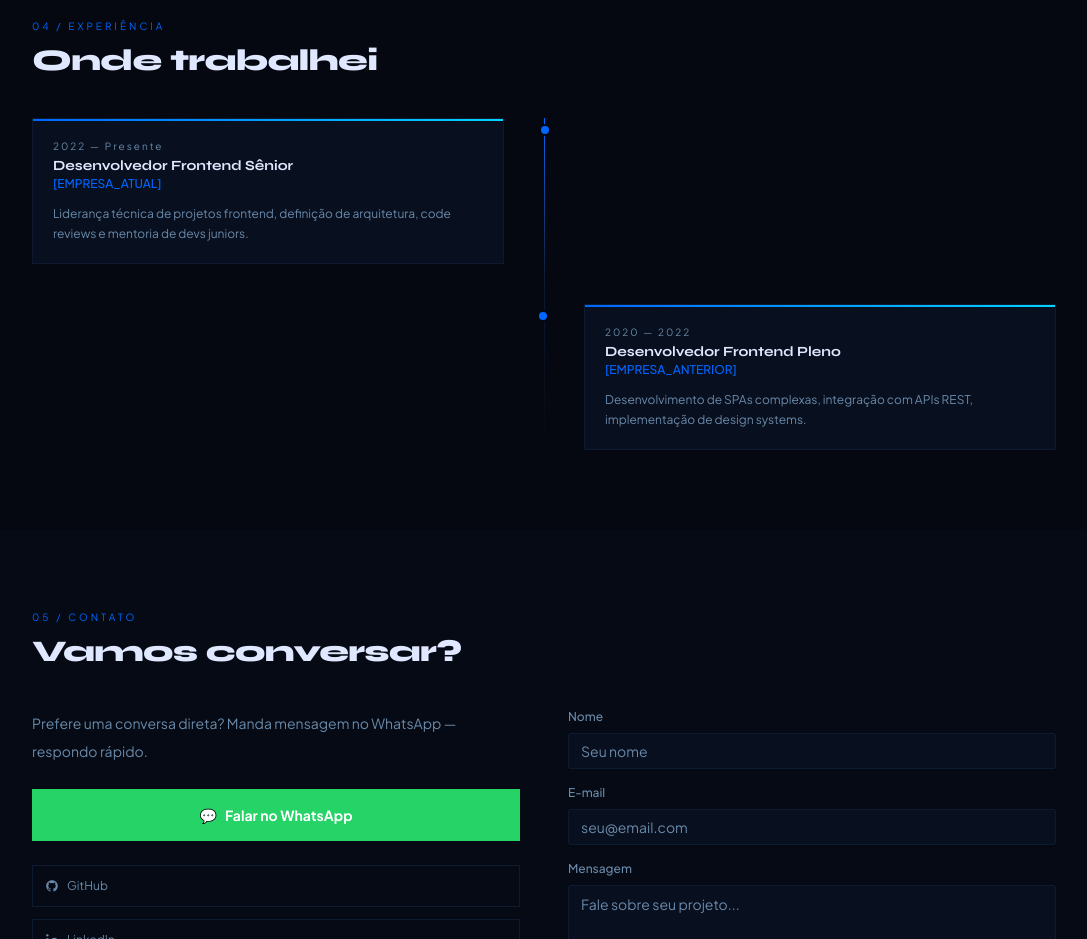
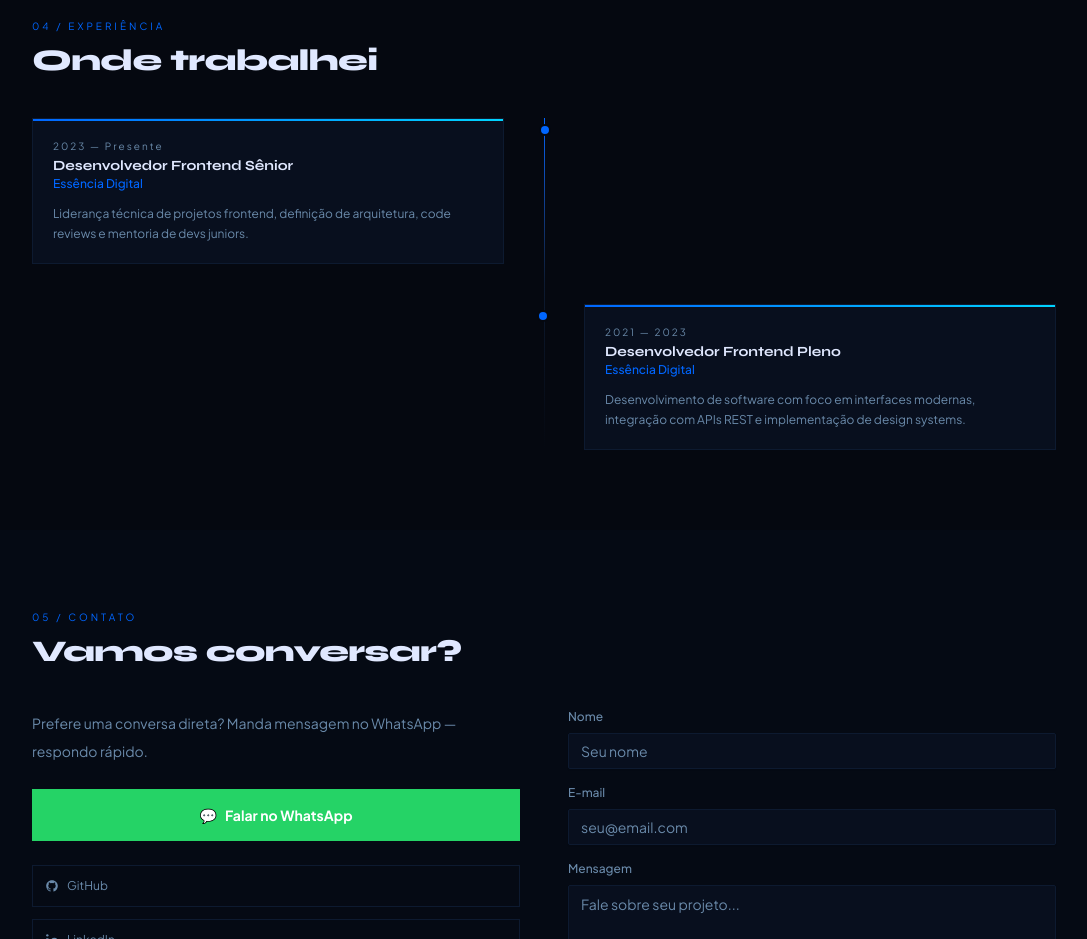
Before and after one commit to matheusmirandaferreira/mdev, a React (Vite) app: page / in a window 1280 px wide. Shown: the part 2820-3759 px from the top of the page, without its empty margins (96-1183 px from the left). Built offline with nearby package versions, Linux system fonts and the light colour scheme.

Commit message:
chore: update experience with Essência Digital (5 years)

```diff
--- a/src/data/portfolio.ts
+++ b/src/data/portfolio.ts
@@ -99,14 +99,14 @@ export const projects: Project[] = [
 export const experiences: Experience[] = [
   {
     role: 'Desenvolvedor Frontend Sênior',
-    company: '[EMPRESA_ATUAL]',
-    period: '2022 — Presente',
+    company: 'Essência Digital',
+    period: '2023 — Presente',
     description: 'Liderança técnica de projetos frontend, definição de arquitetura, code reviews e mentoria de devs juniors.',
   },
   {
     role: 'Desenvolvedor Frontend Pleno',
-    company: '[EMPRESA_ANTERIOR]',
-    period: '2020 — 2022',
-    description: 'Desenvolvimento de SPAs complexas, integração com APIs REST, implementação de design systems.',
+    company: 'Essência Digital',
+    period: '2021 — 2023',
+    description: 'Desenvolvimento de software com foco em interfaces modernas, integração com APIs REST e implementação de design systems.',
   },
 ]
```
